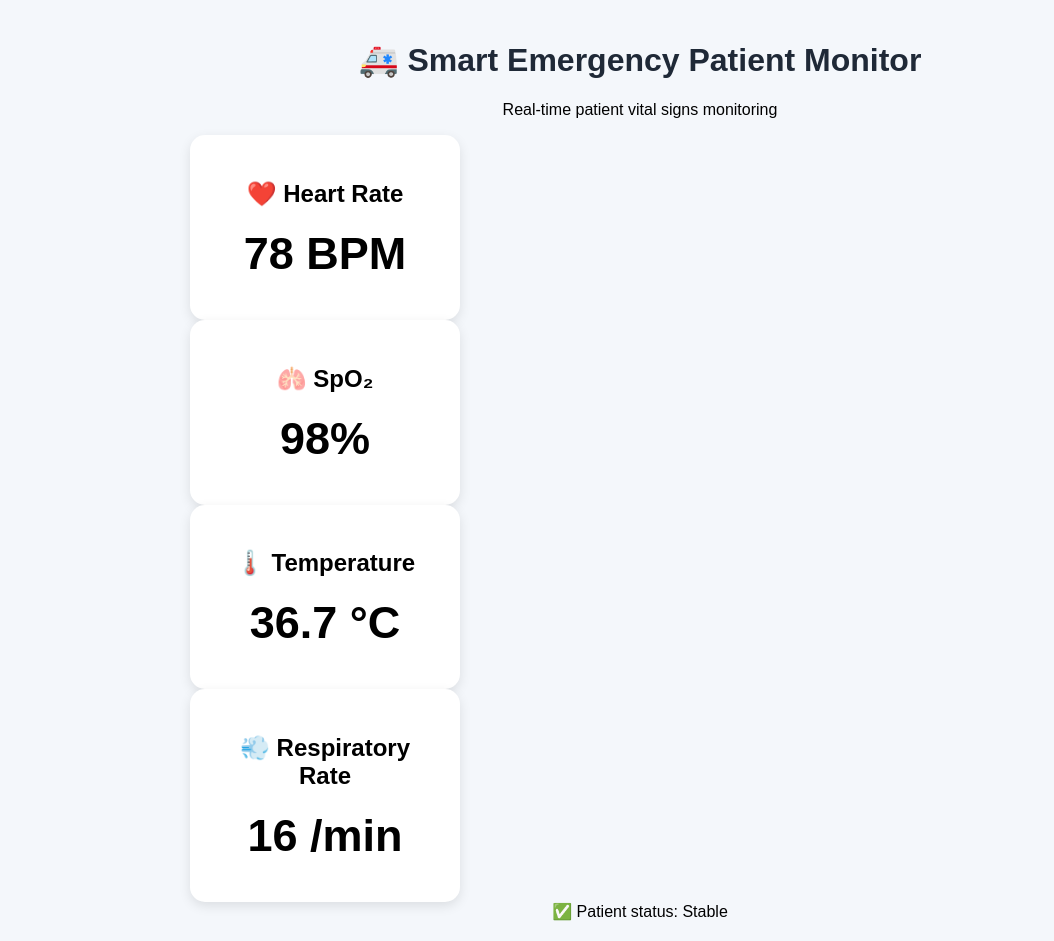
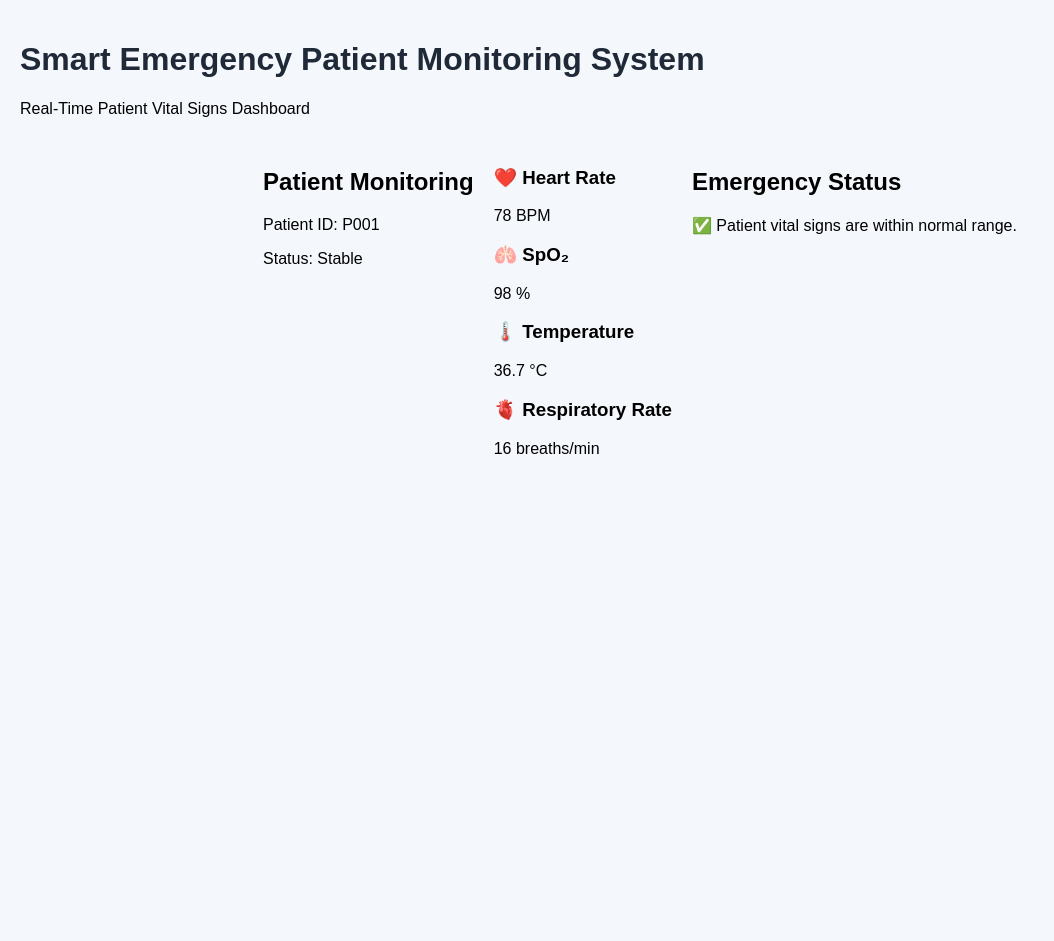
Before and after one commit to udayasrimadadi075-netizen/smart-emergency-patient-monitoring-system, a Flask app: page / in a window 1280 px wide. Shown: the whole page, without its empty margins (0-1054 px from the left). After the commit the page ends 454 px from the top, so only its background shows below. Run offline with Flask 3, Linux system fonts and the light colour scheme; data that the repository does not hold is empty.

Commit message:
Create patient monitoring dashboard
Updated the title and header for clarity. Enhanced the structure of the patient monitoring section and improved the layout of vital signs display.

```diff
--- a/templates/index.html
+++ b/templates/index.html
@@ -3,49 +3,102 @@
 <head>
     <meta charset="UTF-8">
     <meta name="viewport" content="width=device-width, initial-scale=1.0">
-    <title>Smart Emergency Patient Monitor</title>
+    <title>Smart Emergency Patient Monitoring</title>
     <link rel="stylesheet" href="{{ url_for('static', filename='style.css') }}">
 </head>
 
 <body>
 
-<div class="container">
+    <header>
+        <h1>Smart Emergency Patient Monitoring System</h1>
+        <p>Real-Time Patient Vital Signs Dashboard</p>
+    </header>
 
-    <h1>🚑 Smart Emergency Patient Monitor</h1>
+    <main class="dashboard">
 
-    <p style="text-align:center;">
-        Real-time patient vital signs monitoring
-    </p>
+        <section class="patient-card">
+            <h2>Patient Monitoring</h2>
+            <p>Patient ID: P001</p>
+            <p>Status: <span id="status">Monitoring</span></p>
+        </section>
 
-    <div class="vitals">
+        <section class="vitals">
 
-        <div class="card">
-            <h2>❤️ Heart Rate</h2>
-            <div class="value" id="heartRate">78 BPM</div>
-        </div>
+            <div class="vital-card">
+                <h3>❤️ Heart Rate</h3>
+                <p><span id="heart-rate">--</span> BPM</p>
+            </div>
 
-        <div class="card">
-            <h2>🫁 SpO₂</h2>
-            <div class="value" id="spo2">98%</div>
-        </div>
+            <div class="vital-card">
+                <h3>🫁 SpO₂</h3>
+                <p><span id="spo2">--</span> %</p>
+            </div>
 
-        <div class="card">
-            <h2>🌡️ Temperature</h2>
-            <div class="value" id="temperature">36.7 °C</div>
-        </div>
+            <div class="vital-card">
+                <h3>🌡️ Temperature</h3>
+                <p><span id="temperature">--</span> °C</p>
+            </div>
 
-        <div class="card">
-            <h2>💨 Respiratory Rate</h2>
-            <div class="value" id="respiratory">16 /min</div>
-        </div>
+            <div class="vital-card">
+                <h3>🫀 Respiratory Rate</h3>
+                <p><span id="respiratory-rate">--</span> breaths/min</p>
+            </div>
 
-    </div>
+        </section>
 
-    <div class="alert" id="alert">
-        ✅ Patient status: Stable
-    </div>
+        <section id="alert-box" class="alert-box">
+            <h2>Emergency Status</h2>
+            <p id="alert-message">Checking patient condition...</p>
+        </section>
 
-</div>
+    </main>
+
+    <script>
+        async function loadVitals() {
+            try {
+                const response = await fetch("/api/vitals");
+                const data = await response.json();
+
+                const patient = data.patient;
+
+                document.getElementById("heart-rate").textContent =
+                    patient.heart_rate;
+
+                document.getElementById("spo2").textContent =
+                    patient.spo2;
+
+                document.getElementById("temperature").textContent =
+                    patient.temperature;
+
+                document.getElementById("respiratory-rate").textContent =
+                    patient.respiratory_rate;
+
+                const status = document.getElementById("status");
+                const alertBox = document.getElementById("alert-box");
+                const alertMessage = document.getElementById("alert-message");
+
+                if (data.emergency) {
+                    status.textContent = "EMERGENCY";
+                    alertMessage.textContent =
+                        "⚠️ " + data.alerts.join(", ");
+                    alertBox.classList.add("emergency");
+                } else {
+                    status.textContent = "Stable";
+                    alertMessage.textContent =
+                        "✅ Patient vital signs are within normal range.";
+                    alertBox.classList.remove("emergency");
+                }
+
+            } catch (error) {
+                document.getElementById("alert-message").textContent =
+                    "Unable to connect to monitoring API.";
+            }
+        }
+
+        loadVitals();
+
+        setInterval(loadVitals, 5000);
+    </script>
 
 </body>
 </html>
```
